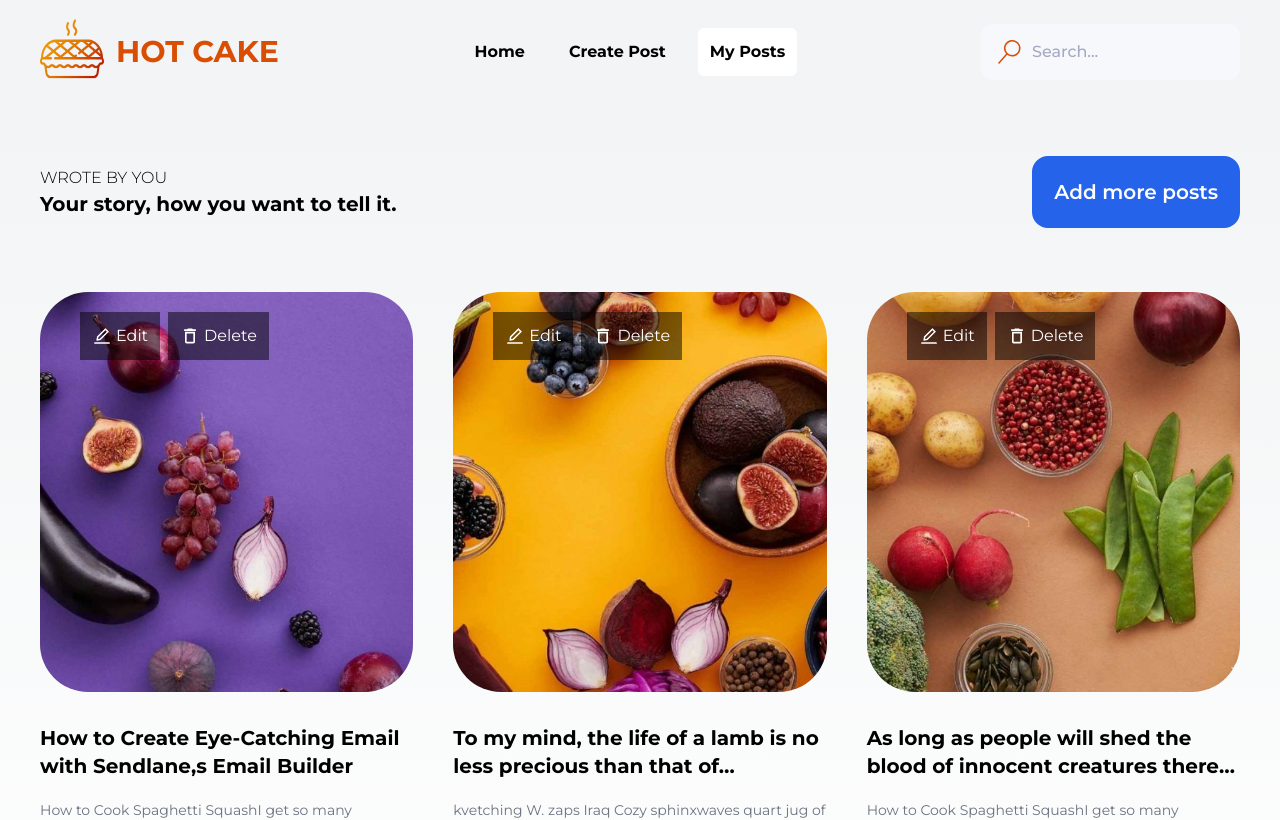
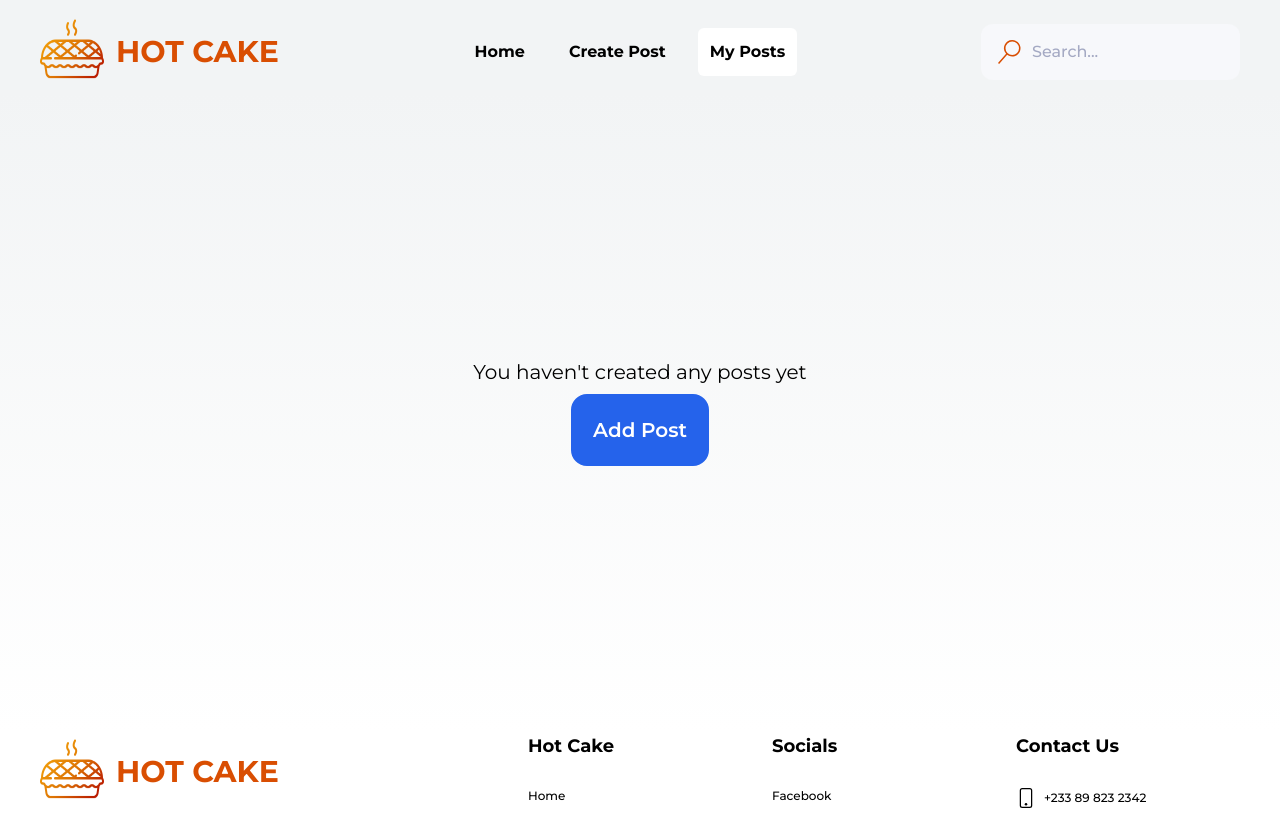
Before and after one commit to numofran6/STquiz, a React (Vite) app: page /manage-posts in a window 1280 px wide. Shown: the top 820 px of the page. Built offline with nearby package versions, Linux system fonts and the light colour scheme.

Commit message:
WIP: created posts

```diff
--- a/package.json
+++ b/package.json
@@ -13,6 +13,7 @@
     "@emotion/react": "^11.11.1",
     "@emotion/styled": "^11.11.0",
     "@mui/material": "^5.13.5",
+    "js-cookie": "^3.0.5",
     "react": "^18.2.0",
     "react-dom": "^18.2.0",
     "react-icons": "^4.9.0",
--- a/src/main.jsx
+++ b/src/main.jsx
@@ -3,11 +3,14 @@ import ReactDOM from 'react-dom/client';
 import App from './App.jsx';
 import './index.css';
 import { BrowserRouter } from 'react-router-dom';
+import { PostContextProvider } from './shared/context/PostContext.jsx';
 
 ReactDOM.createRoot(document.getElementById('root')).render(
 	<React.StrictMode>
 		<BrowserRouter>
-			<App />
+			<PostContextProvider>
+				<App />
+			</PostContextProvider>
 		</BrowserRouter>
 	</React.StrictMode>
 );
--- a/src/shared/components/header/Header.css
+++ b/src/shared/components/header/Header.css
@@ -7,7 +7,7 @@
 
 .featured-container {
 	@apply w-[20rem] md:w-[22rem] rounded-[2.5rem]
-		h-[30rem] md:h-[33rem] bg-[#f7f8fb] bg-cover
+		h-[30rem] md:h-[33rem] bg-white bg-cover
 		relative cursor-pointer hover:-translate-y-7
 		transition-all ease-in-out duration-500;
 }
--- /dev/null
+++ b/src/shared/context/PostContext.jsx
@@ -0,0 +1,107 @@
+import { createContext, useReducer } from 'react';
+import Cookies from 'js-cookie';
+
+export const Post = createContext();
+
+const initialState = {
+	posts: Cookies.get('post') ? JSON.parse(Cookies.get('post')) : [],
+};
+
+const reducer = (state, action) => {};
+
+export const PostContextProvider = ({ children }) => {
+	const [states, dispatch] = useReducer(reducer, initialState);
+
+	return (
+		<>
+			<Post.Provider value={{ states, dispatch }}>{children}</Post.Provider>
+		</>
+	);
+};
+
+// const reducer = (state, action) => {
+// 	switch (action.type) {
+// 		case 'CART_ADD_ITEM': {
+// 			const newItem = action.payload;
+// 			const existItem = state.cart.cartItems.find(
+// 				(item) => item.slug === newItem.slug
+// 			);
+// 			const cartItems = existItem
+// 				? state.cart.cartItems.map((item) =>
+// 						item.name === existItem.name ? newItem : item
+// 				  )
+// 				: [...state.cart.cartItems, newItem];
+// 			Cookies.set('cart', JSON.stringify({ ...state.cart, cartItems }), {
+// 				sameSite: 'Lax',
+// 			});
+// 			return { ...state, cart: { ...state.cart, cartItems } };
+// 		}
+// 		case 'CART_REMOVE_ITEM': {
+// 			const cartItems = state.cart.cartItems.filter(
+// 				(item) => item.slug !== action.payload.slug
+// 			);
+
+// 			Cookies.set('cart', JSON.stringify({ ...state.cart, cartItems }), {
+// 				sameSite: 'Lax',
+// 			});
+// 			return { ...state, cart: { ...state.cart, cartItems } };
+// 		}
+// 		case 'CART_RESET': {
+// 			return {
+// 				...state,
+// 				cart: {
+// 					cartItems: [],
+// 					shippingAddress: { location: {} },
+// 					paymentMethod: '',
+// 				},
+// 			};
+// 		}
+// 		case 'CART_CLEAR_ITEMS': {
+// 			Cookies.set('cart', JSON.stringify({ ...state.cart, cartItems: [] }), {
+// 				sameSite: 'Lax',
+// 			});
+// 			return { ...state, cart: { ...state.cart, cartItems: [] } };
+// 		}
+// 		case 'SAVE_SHIPPING_ADDRESS': {
+// 			Cookies.set(
+// 				'cart',
+// 				JSON.stringify({ ...state.cart, shippingAddress: action.payload }),
+// 				{ sameSite: 'Lax' }
+// 			);
+// 			return {
+// 				...state,
+// 				cart: {
+// 					...state.cart,
+// 					shippingAddress: {
+// 						...state.cart.shippingAddress,
+// 						...action.payload,
+// 					},
+// 				},
+// 			};
+// 		}
+// 		case 'SAVE_PAYMENT_METHOD': {
+// 			Cookies.set(
+// 				'cart',
+// 				JSON.stringify({ ...state.cart, paymentMethod: action.payload }),
+// 				{ sameSite: 'Lax' }
+// 			);
+// 			return {
+// 				...state,
+// 				cart: {
+// 					...state.cart,
+// 					paymentMethod: action.payload,
+// 				},
+// 			};
+// 		}
+// 		case 'ADD_ORDER_HISTORY': {
+// 			Cookies.set(
+// 				'orderHistory',
+// 				JSON.stringify({ ...state, orderHistory: action.payload }),
+// 				{ sameSite: 'Lax' }
+// 			);
+// 			return { ...state, orderHistory: action.payload };
+// 		}
+// 		default:
+// 			return state;
+// 	}
+// };
--- a/src/views/manage-posts/ManagePosts.jsx
+++ b/src/views/manage-posts/ManagePosts.jsx
@@ -1,16 +1,20 @@
-import React from 'react';
-import { createdPosts } from '../../shared/utils/data';
+import { useContext } from 'react';
 import { AdvancedPostCard } from '../../shared/components';
 import { Link } from 'react-router-dom';
 import './ManagePosts.css';
+import { Post } from '../../shared/context/PostContext';
 
 export const ManagePosts = () => {
-	if (createdPosts.length < 1) {
+	const {
+		states: { posts },
+	} = useContext(Post);
+
+	if (posts.length < 1) {
 		return (
 			<>
 				<div className="no-created-post-container landing-background">
 					<h1 className="text-xl">You haven't created any posts yet</h1>
-					<Link to={'/create-post'} className="blue-btn">
+					<Link to={'/create-post'} className="blue-btn-inverse">
 						Add Post
 					</Link>
 				</div>
@@ -37,7 +41,7 @@ export const ManagePosts = () => {
 				</div>
 
 				<div className="manageposts-posts-section">
-					{createdPosts.map((item, index) => (
+					{posts.map((item, index) => (
 						<div key={index}>
 							<AdvancedPostCard
 								image={item.img}
```
Also changed, not shown: 1 other file (tests, documents, lock files or other folders).
